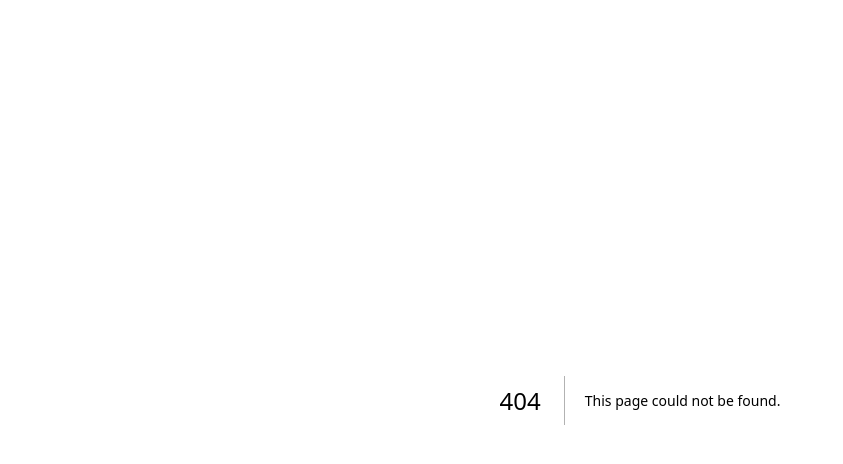
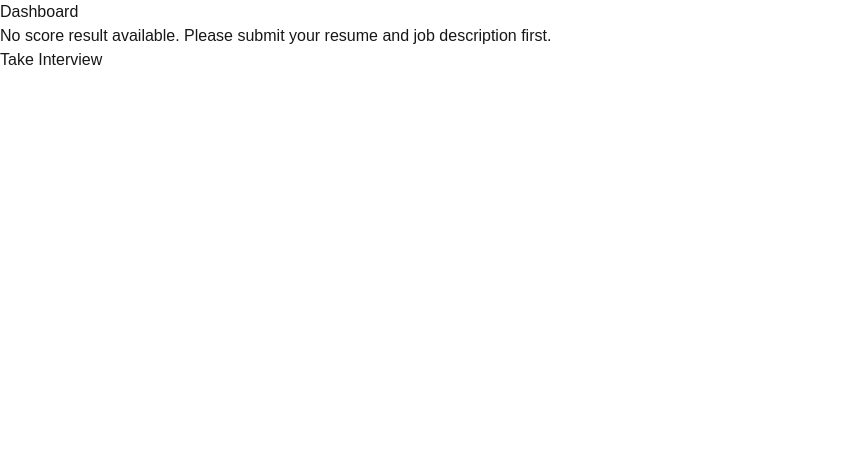
Before and after one commit to andre-sidarous/portfolius, a Next.js app in the folder frontend/portfolius/: page /dashboard in a window 1280 px wide. Before the commit this address had no page. Shown: the top 464 px of the page, without its empty margins (0-843 px from the left). Built offline with nearby package versions, Linux system fonts and the light colour scheme.

Commit message:
added basic dashboard with results

```diff
--- /dev/null
+++ b/frontend/portfolius/app/dashboard/page.tsx
@@ -0,0 +1,38 @@
+'use client'
+
+import { useState, useEffect } from 'react'
+import { useRouter } from 'next/navigation'
+
+export default function Dashboard() {
+    const [scoreResult, setScoreResult] = useState(null)
+    const router = useRouter()
+
+    useEffect(() => {
+        const result = sessionStorage.getItem('score_result')
+        if (result) {
+            setScoreResult(JSON.parse(result))
+        }
+    }, [])
+
+    return (
+        <main>
+            <h1>Dashboard</h1>
+            {scoreResult ? (
+                <div>
+                    <h2>Score Result</h2>
+                    <p>Score: {scoreResult.ats_score}</p>
+                    <p>Strengths: {scoreResult.strengths.map((s, i) => <li key={i}>{s}</li>)}</p>
+                    <p>Weaknesses: {scoreResult.gaps.map((g, i) => <li key={i}>{g}</li>)}</p>
+                    <p>Recommendations: {scoreResult.rewrite_suggestions.map((r, i) => <li key={i}>{r}</li>)}</p>
+                </div>
+            ) : (
+                <p>No score result available. Please submit your resume and job description first.</p>
+            )}
+            <button onClick={() => {
+                router.push('/interview')
+            }}>
+                Take Interview
+            </button>
+        </main>
+    )
+}
```
